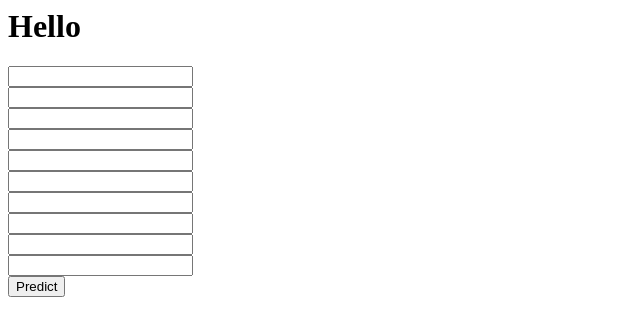
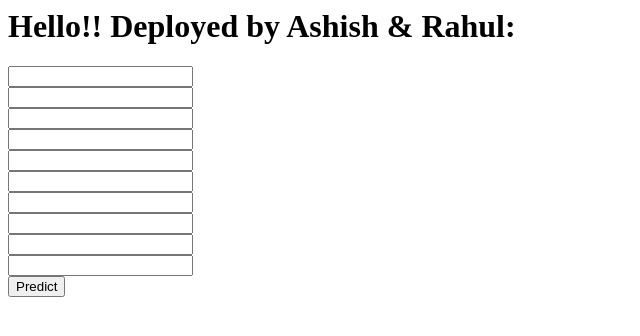
Before and after one commit to Ashish-singha08/MLDeploy, a Flask app: page / in a window 1280 px wide. Shown: the top 336 px of the page, without its empty margins (0-640 px from the left). Run offline with Flask 3, Linux system fonts and the light colour scheme; parts of the project's set-up code (start-up, migrations or seed data) failed here and were passed over.

Commit message:
testing by changing the html heading

```diff
--- a/templates/home.html
+++ b/templates/home.html
@@ -1,7 +1,7 @@
 <html>
 <body>
 <h1>
-    Hello
+    Hello!! Deployed by Ashish & Rahul:
 </h1>
 <div>
 <form action="{{  url_for('predict')}}"method="post">
```
